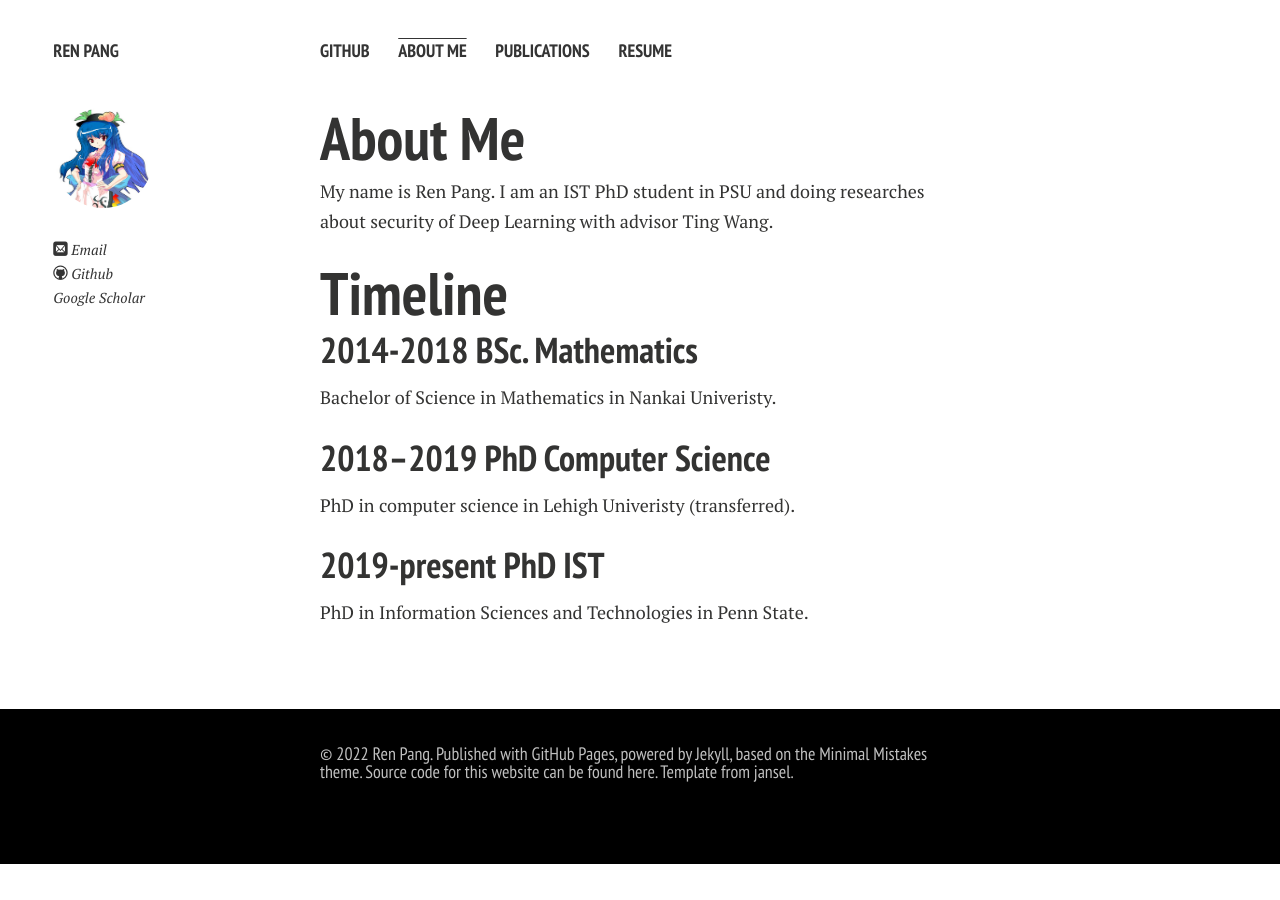
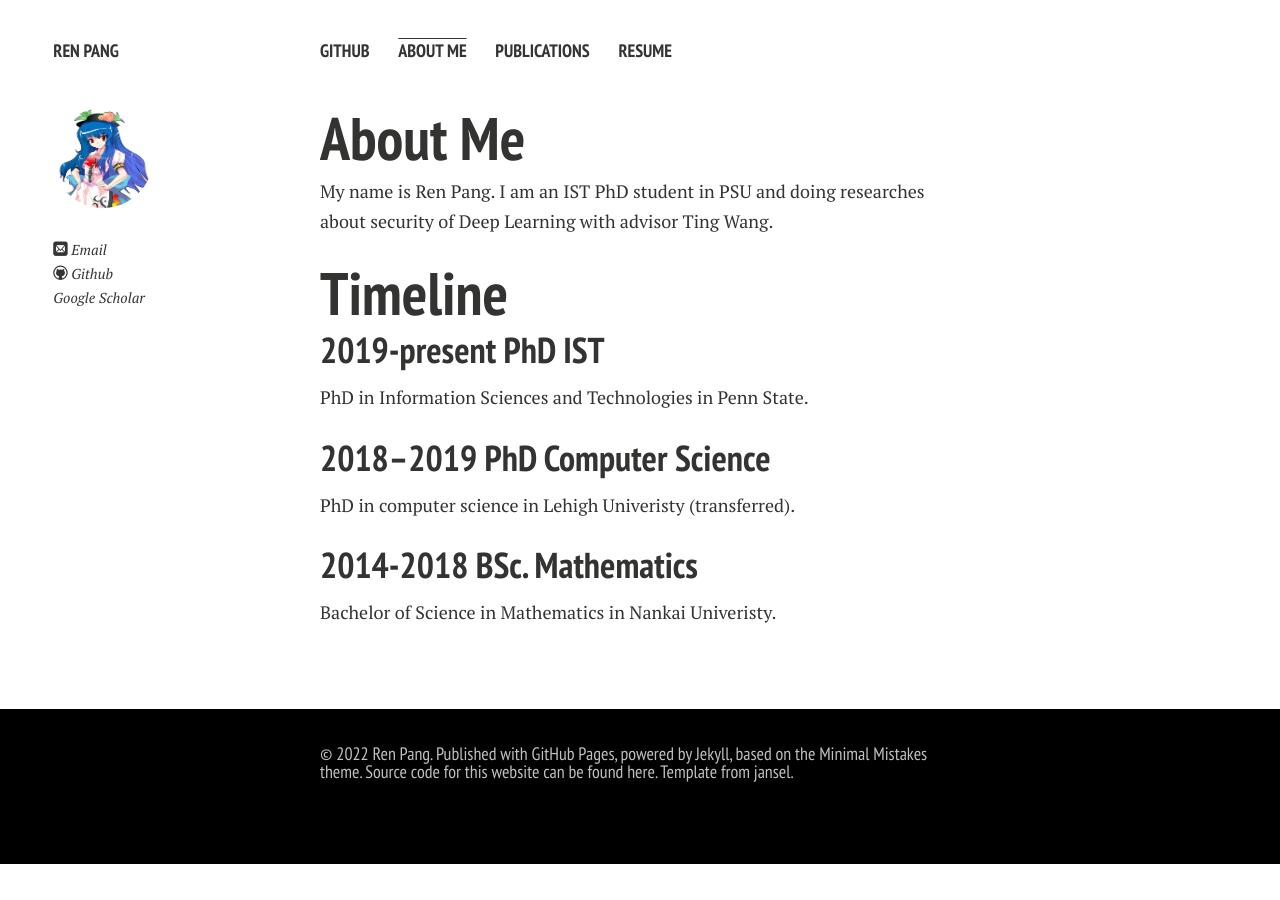
Before and after one commit to ain-soph/ain-soph.github.io, a Jekyll site: the page built from about.md, in a window 1280 px wide. Built offline with Jekyll 4.4.1, drawn with Linux system fonts in a browser that asks for light colours; nearby versions of some CDN libraries; a style sheet for code colours, icons or effects is not loaded.

```diff
--- a/about.md
+++ b/about.md
@@ -9,11 +9,12 @@ title: About Me
 My name is Ren Pang. I am an IST PhD student in PSU and doing researches about security of Deep Learning with advisor Ting Wang.
 
 # Timeline
-## 2014-2018 BSc. Mathematics
-Bachelor of Science in Mathematics in Nankai Univeristy.
+
+## 2019-present PhD IST
+PhD in Information Sciences and Technologies in Penn State.
 
 ## 2018–2019 PhD Computer Science
 PhD in computer science in Lehigh Univeristy (transferred).
 
-## 2019-present PhD IST
-PhD in Information Sciences and Technologies in Penn State.
+## 2014-2018 BSc. Mathematics
+Bachelor of Science in Mathematics in Nankai Univeristy.
```
